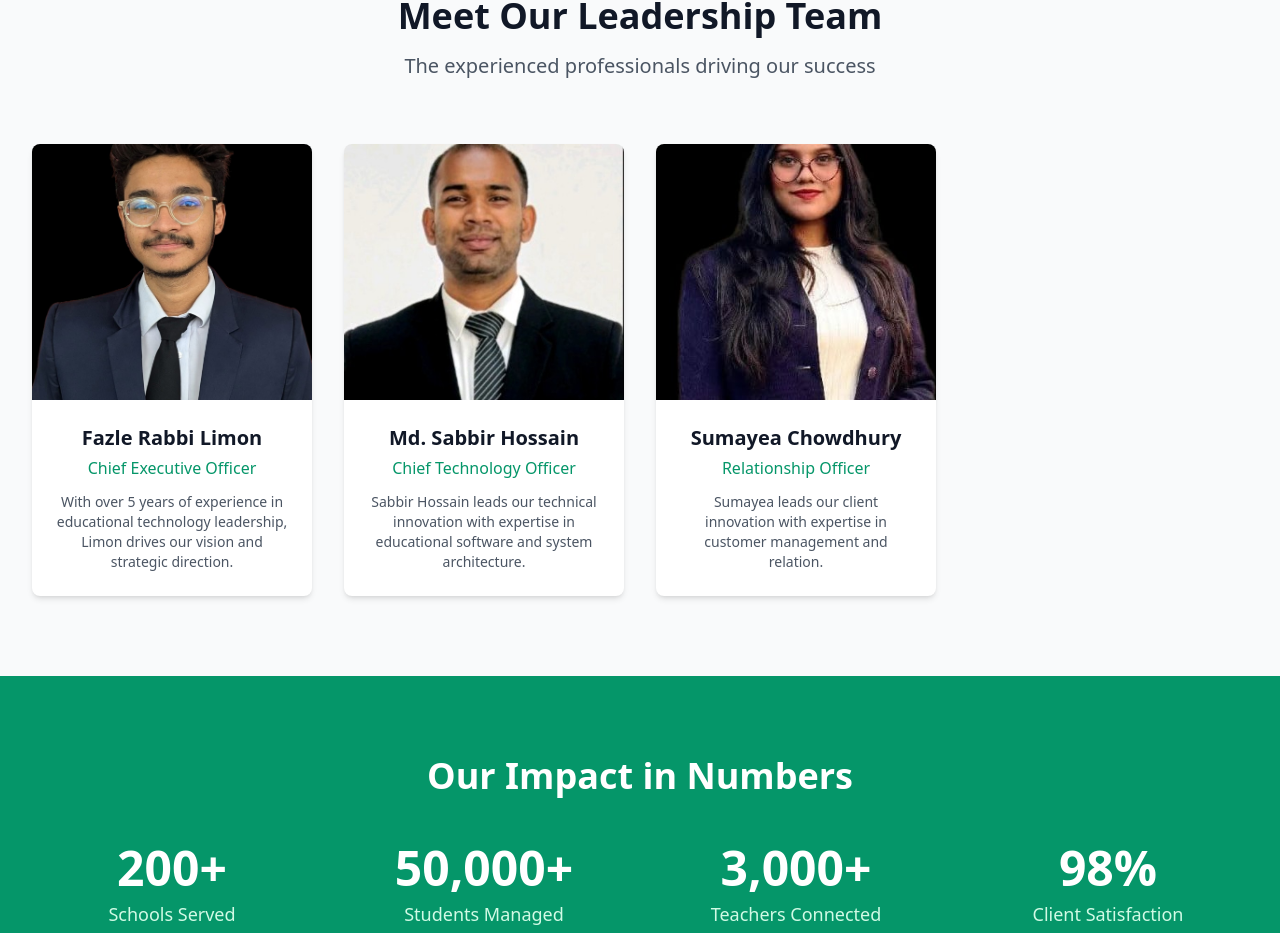
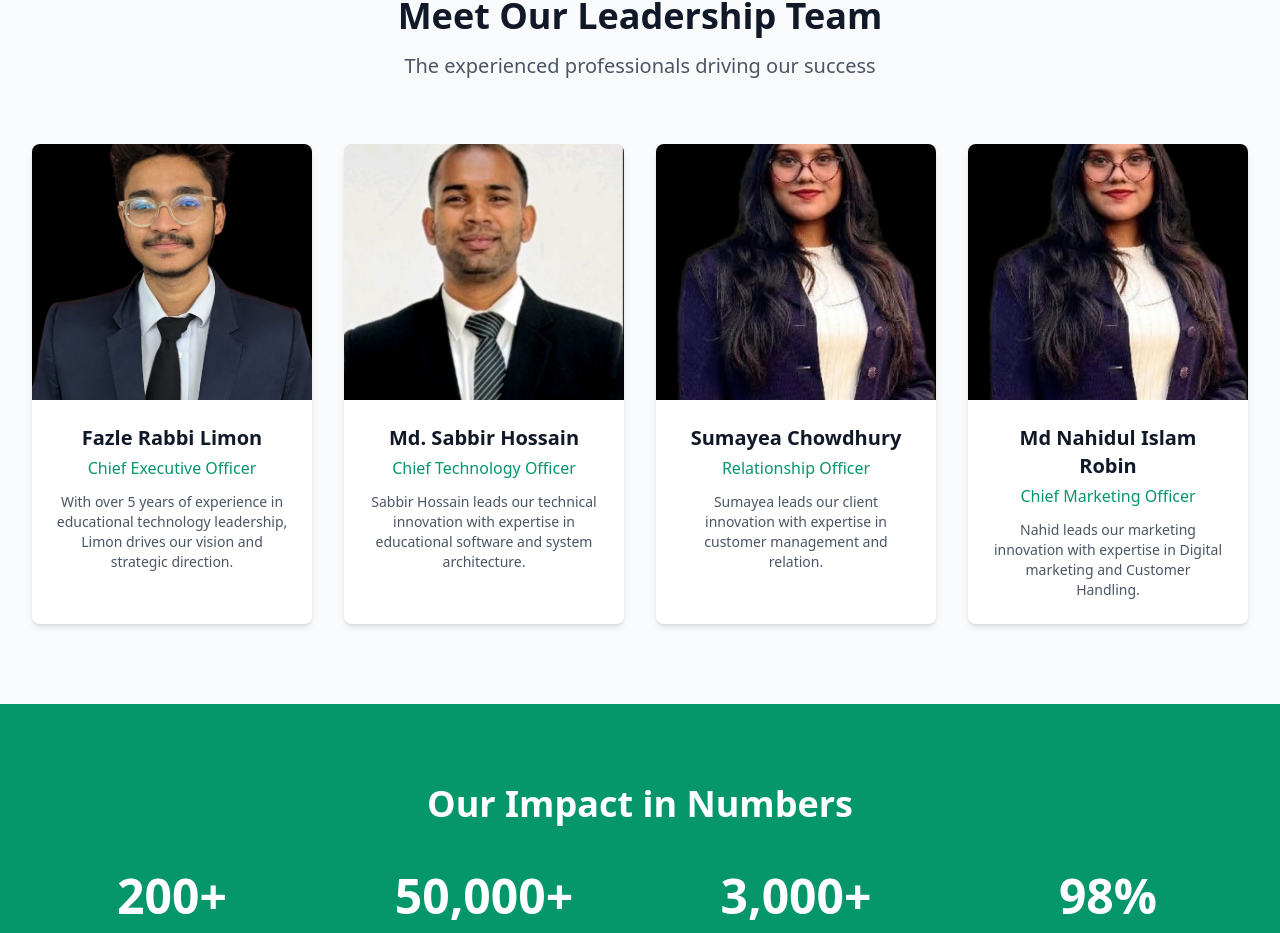
Before and after one commit to shikkacorpltd/version_v2, a React (Vite) app: page /about in a window 1280 px wide. Shown: the part 3053-3986 px from the top of the page. Built offline with nearby package versions, Linux system fonts and the light colour scheme.

Commit message:
Updated About.jsx

```diff
--- a/src/components/About.jsx
+++ b/src/components/About.jsx
@@ -46,6 +46,13 @@ const About = () => {
       description: "Sumayea leads our client innovation with expertise in customer management and  relation.",
       image: "/images/sumayea.jpg",
       alt: "Sumayea - CRO"
+    },
+    {
+      name: "Md Nahidul Islam Robin",
+      role: "Chief Marketing Officer",
+      description: "Nahid leads our marketing innovation with expertise in Digital marketing and  Customer Handling.",
+      image: "/images/sumayea.jpg",
+      alt: "Nahid - CMO"
     }
   ]
 
```
